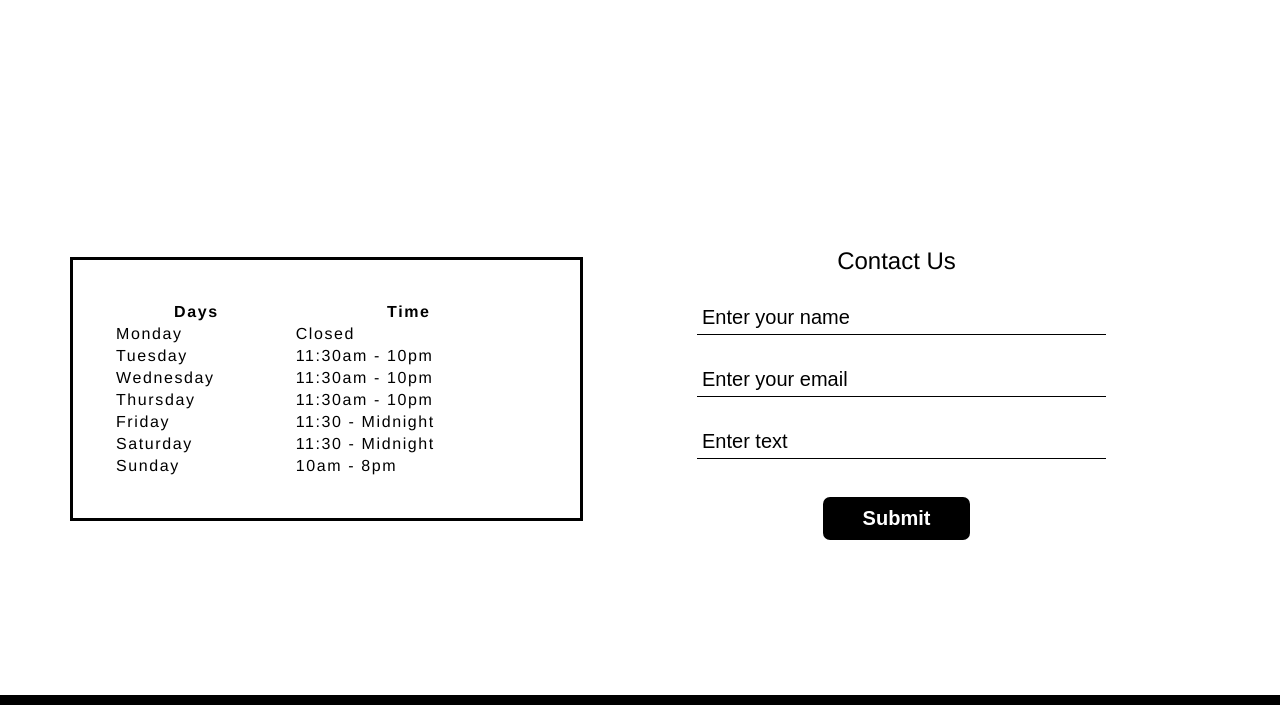
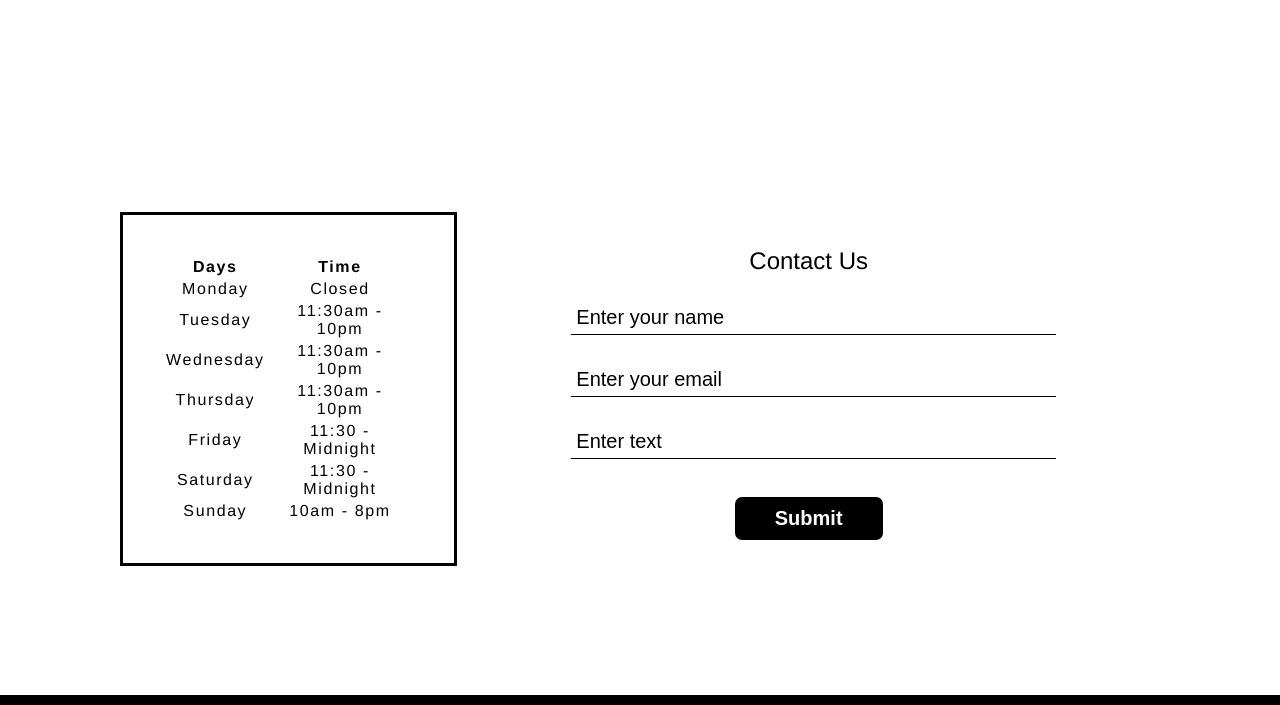
Before and after one commit to M1936/SODV2204, a plain HTML site: page Dandy_Brewing/index.html in a window 1280 px wide. Shown: the part 2534-3239 px from the top of the page. Drawn offline with Linux system fonts and the light colour scheme.

Commit message:
Commit 7

```diff
--- a/Dandy_Brewing/style.css
+++ b/Dandy_Brewing/style.css
@@ -110,21 +110,22 @@ img {
 .contactus {
   display: flex;
   justify-content: center;
-    margin: 20px 50px;
-    padding:20px;
+  margin: 20px 100px;
+  padding: 20px;
 }
 
 .hours {
-  flex: 4;
+  flex: 2;
   margin: auto;
   border: 3px solid black;
   padding: 40px;
   letter-spacing: 0.1em;
   color: #000;
+  text-align: center;
 }
 
 .contact_form {
-  flex:4;
+  flex: 4;
   margin: 0px 0px;
   padding: 100px;
 }
@@ -135,7 +136,6 @@ img {
 .form {
   border: none;
   text-align: center;
-  /* outline: none; */
 }
 .name {
   font-size: 20px;
@@ -190,11 +190,8 @@ img {
 /* Home page styling ends*/
 
 /* Beer page Styling starts*/
-
-
 .beerpage {
   display: flex;
-    /* justify-content: center; */
 }
 
 .banner {
```
Lines whose indentation alone changed are shown as unchanged.
